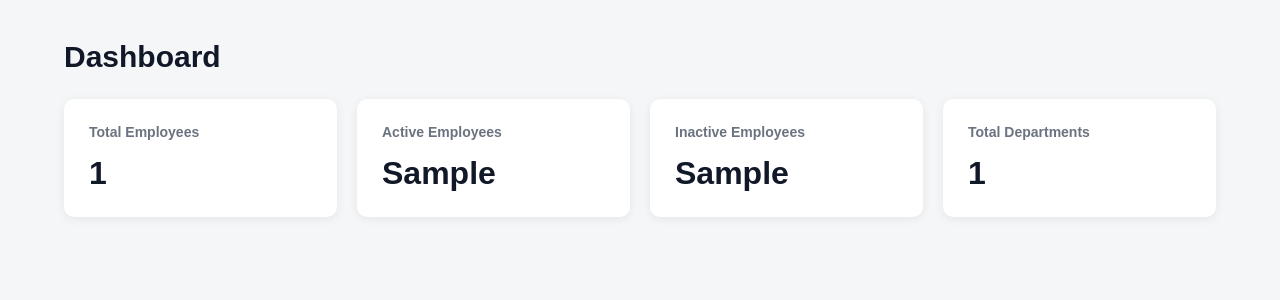
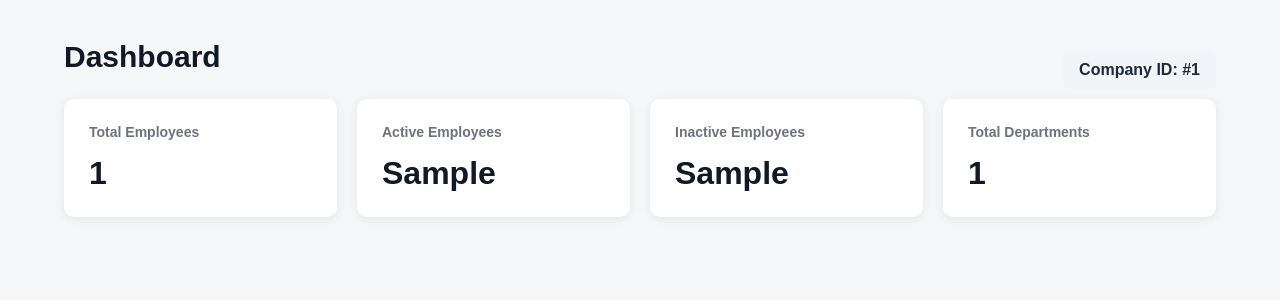
Before and after one commit to DVeljko/MyWorkers, a Flask app: template web_service/templates/dashboard.html in a window 1280 px wide. Shown: the top 300 px of the page. Run offline with Flask 3, Linux system fonts and the light colour scheme; the template is opened without the code that fills it: most values are stand-ins (such as "Sample title", 1, 10 or a date in 2020).

Commit message:
Add company ID to dashboard

```diff
--- a/auth_service/app.py
+++ b/auth_service/app.py
@@ -410,7 +410,8 @@ def login():
     return jsonify({
         "access_token": access_token,
         "role": user_exists.role,
-        "employee_id": user_exists.employee_id
+        "employee_id": user_exists.employee_id,
+        "company_id": user_exists.company_id
     }), 200
 
 
--- a/web_service/static/css/style.css
+++ b/web_service/static/css/style.css
@@ -915,3 +915,16 @@ a:hover {
         grid-template-columns: 1fr;
     }
 }
+
+.dashboard-header {
+    display: flex;
+    justify-content: space-between;
+    align-items: center;
+}
+
+.company-id {
+    background: #f1f5f9;
+    padding: 10px 16px;
+    border-radius: 8px;
+    font-weight: 600;
+}
--- a/web_service/templates/dashboard.html
+++ b/web_service/templates/dashboard.html
@@ -6,7 +6,10 @@
 
 <div class="dashboard-container">
 
-    <h1>Dashboard</h1>
+    <div class="dashboard-header">
+        <h1>Dashboard</h1>
+        <span class="company-id">Company ID: #{{ company_id }}</span>
+    </div>
 
     <div class="stats-grid">
 
```
Also changed, not shown: web_service/app.py (+8 -2 lines).
